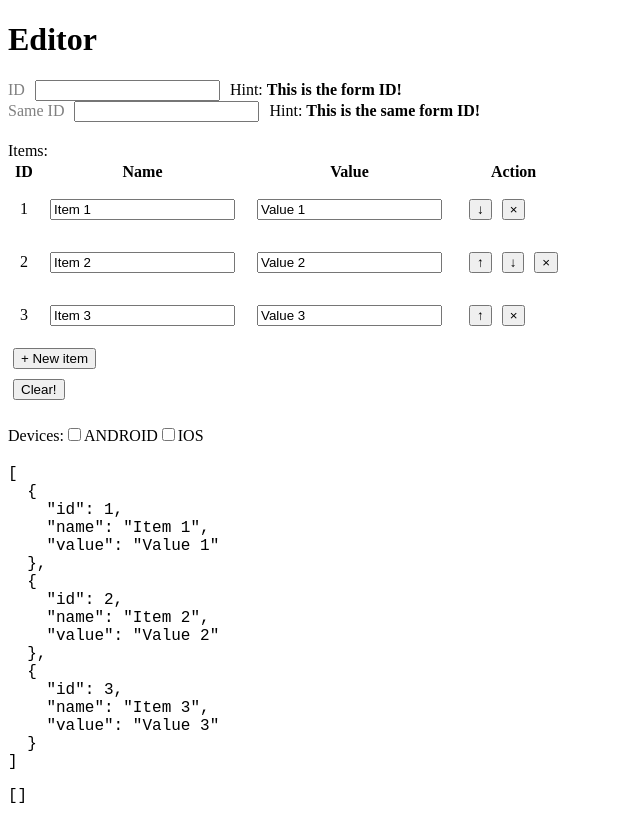
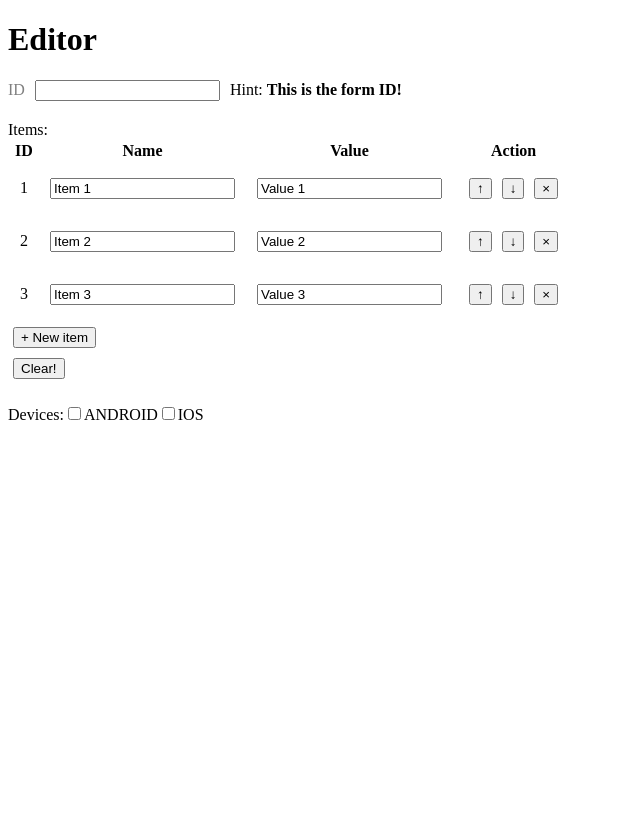
Before and after one commit to KarboniteKream/workshop-vue, a Vue app: page /#/editor in a window 1280 px wide. Shown: the whole page, without its empty margins (0-640 px from the left). After the commit the page ends 800 px from the top, so only its background shows below. Built offline with nearby package versions, Linux system fonts and the light colour scheme.

Commit message:
Keep only HTML and CSS

```diff
--- a/src/main/js/components/ShoutingInput.vue
+++ b/src/main/js/components/ShoutingInput.vue
@@ -1,11 +1,8 @@
 <template>
   <div>
-    <label class="label" :for="id">{{ label }}</label>
-    <input :id="id"
-           :value="value"
-           @input="startShouting($event.target.value)"
-           :disabled="disabled" />
-    <span class="hint">Hint: <slot></slot></span>
+    <label class="label" for="input">ID</label>
+    <input id="input" />
+    <span class="hint">Hint: <strong>This is the form ID!</strong></span>
   </div>
 </template>
 
--- a/src/main/js/views/Basic.vue
+++ b/src/main/js/views/Basic.vue
@@ -1,85 +1,74 @@
 <template>
   <div>
-    <h1 v-bind:style="customStyle"
-        v-bind:class="{ 'my-text': useCustomClass }">{{ eventTitle }}</h1>
+    <h1>WELCOME TO THE VUE WORKSHOP!</h1>
 
     <div class="input-box">
       <label for="input">Enter a value:</label>
-      <input id="input" v-model.trim="input" />
+      <input id="input" />
       <label for="times">Repeat this many times:</label>
-      <input id="times" v-model.number="times" type="number" />
+      <input id="times" value="1" type="number" />
       <br />
-      <span v-if="input">&uarr; This input is shouting: {{ repeatedInput.toUpperCase() }}</span>
+      <span>&uarr; This input is shouting: </span>
     </div>
 
     <div class="input-box">
       <label for="password">Enter a password to encrypt it:</label>
-      <input id="password" v-bind:value="password" v-on:change="superSafeEncrypt($event)" />
+      <input id="password" />
 
-      <div v-if="password">
-        <span v-if="!isEncrypted">&uarr; I can see the password 😲 It's <code>{{ password }}</code></span>
-        <span v-else>&uarr; I can't see the password 😞 Maybe it's <code>hunter2</code>?</span>
+      <div>
+        <span>&uarr; I can see the password 😲 It's <code></code></span>
+        <span>&uarr; I can't see the password 😞 Maybe it's <code>hunter2</code>?</span>
       </div>
     </div>
 
     <div class="input-box">
       <div>
         <label for="question">Ask me a yes/no question!</label>
-        <input id="question"
-               ref="questionInput"
-               v-model="question.value"
-               v-on:keyup.enter="answerQuestion()" />
-        <button v-on:click="answerQuestion()">Answer me!</button>
-        <Button v-on:click="focusQuestionInput()">Focus question input</Button>
+        <input id="question" />
+        <button>Answer me!</button>
+        <Button>Focus question input</Button>
       </div>
 
-      <span v-if="question.thinking">Thinking...</span>
-      <div v-else>
-        <img v-if="question.gif" :src="question.gif" alt="gif" />
-        <span v-else>{{ question.answer }}</span>
+      <span>Thinking...</span>
+      <div>
+        <img alt="gif" />
+        <span></span>
       </div>
     </div>
 
     <div>
-      <input id="feature-toggle" type="checkbox" v-model="advancedFeatures" />
+      <input id="feature-toggle" type="checkbox" />
       <label for="feature-toggle">Show advanced features</label>
     </div>
 
-    <template v-if="advancedFeatures">
+    <template>
       <div class="advanced-features">
         <label for="color">Font color</label>
-        <select id="color" v-model="colors.value">
-          <option v-for="color of colors.list" v-bind:key="color.value"
-                  v-bind:value="color.value">{{ color.name }}</option>
+        <select id="color">
+          <option value="orange">Orange</option>
+          <option value="#000">Black</option>
+          <option value="#ff00ff">Magenta</option>
         </select>
       </div>
 
-      <button v-on:click="useCustomClass = !useCustomClass">
-        {{ useCustomClass ? 'Disable' : 'Enable' }} custom class
+      <button>
+        Enable custom class
       </button>
     </template>
   </div>
 </template>
 
 <script>
-import axios from 'axios';
-
 export default {
   name: 'Basic',
   data() {
     return {
-      event: 'Workshop',
-      title: 'Vue',
-      input: '',
-      times: 1,
-      password: '',
       question: {
         value: '',
         thinking: false,
         answer: '',
         gif: '',
       },
-      advancedFeatures: false,
       colors: {
         value: 'orange',
         list: [
@@ -88,52 +77,7 @@ export default {
           { value: '#ff00ff', name: 'Magenta' },
         ]
       },
-      useCustomClass: false,
     };
-  },
-  created() {
-    console.log("Initializing...");
-  },
-  mounted() {
-    console.log("Done!");
-  },
-  methods: {
-    superSafeEncrypt(event) {
-      this.password = event.target.value.split('').map(() => '*').join('');
-    },
-    async answerQuestion() {
-      if (!this.question.value.includes('?')) {
-        this.question.answer = "That's not a question!";
-        this.question.gif = '';
-        return;
-      }
-
-      this.question.thinking = true;
-      const response = await axios.get('https://yesno.wtf/api');
-      this.question.answer = response.data.answer;
-      this.question.gif = response.data.image;
-      this.question.thinking = false;
-    },
-    focusQuestionInput() {
-      this.$refs.questionInput.focus();
-    },
-  },
-  computed: {
-    eventTitle() {
-      return `Welcome to the ${this.title} ${this.event}!`;
-    },
-    repeatedInput() {
-      return (this.input + ' ').repeat(this.times);
-    },
-    isEncrypted() {
-      return this.password.split('').every(letter => letter === '*');
-    },
-    customStyle() {
-      return {
-        color: this.colors.value,
-        textTransform: 'uppercase',
-      };
-    },
   },
 }
 </script>
--- a/src/main/js/views/Editor.vue
+++ b/src/main/js/views/Editor.vue
@@ -1,13 +1,10 @@
 <template>
   <div>
-    <h1>Editor<span v-if="formId"> (Form ID: {{ formId }})</span></h1>
+    <h1>Editor</h1>
 
     <div class="input-box">
-      <shouting-input label="ID" v-model="formId">
+      <shouting-input>
         <strong>This is the form ID!</strong>
-        <shouting-input label="Same ID" v-model="formId">
-          <strong>This is the same form ID!</strong>
-        </shouting-input>
       </shouting-input>
     </div>
 
@@ -23,35 +20,52 @@
       </thead>
 
       <tbody>
-        <tr v-for="(item, index) of items" :key="item.id">
-          <td>{{ item.id }}</td>
-          <td><input v-model="item.name" /></td>
-          <td><input v-model="item.value" /></td>
+        <tr>
+          <td>1</td>
+          <td><input value="Item 1" /></td>
+          <td><input value="Value 1" /></td>
           <td>
-            <button v-if="index > 0" @click="switchItems(index, index - 1)">&uarr;</button>
-            <button v-if="index < items.length - 1" @click="switchItems(index, index + 1)">&darr;</button>
-            <button @click="items.splice(index, 1)">&times;</button>
+            <button>&uarr;</button>
+            <button>&darr;</button>
+            <button>&times;</button>
+          </td>
+        </tr>
+        <tr>
+          <td>2</td>
+          <td><input value="Item 2" /></td>
+          <td><input value="Value 2" /></td>
+          <td>
+            <button>&uarr;</button>
+            <button>&darr;</button>
+            <button>&times;</button>
+          </td>
+        </tr>
+        <tr>
+          <td>3</td>
+          <td><input value="Item 3" /></td>
+          <td><input value="Value 3" /></td>
+          <td>
+            <button>&uarr;</button>
+            <button>&darr;</button>
+            <button>&times;</button>
           </td>
         </tr>
       </tbody>
     </table>
 
     <div>
-      <button @click="addItem()">+ New item</button>
+      <button>+ New item</button>
       <br />
-      <button @click="items = []">Clear!</button>
+      <button>Clear!</button>
     </div>
 
     <div class="input-box">
       <label>Devices:</label>
-      <template v-for="device of devices.list">
-        <input :id="device" type="checkbox" :value="device" v-model="devices.value" />
-        <label :for="device">{{ device }}</label>
-      </template>
+      <input id="ANDROID" type="checkbox" value="ANDROID" />
+      <label for="ANDROID">ANDROID</label>
+      <input id="IOS" type="checkbox" value="IOS" />
+      <label for="IOS">IOS</label>
     </div>
-
-    <pre>{{ items }}</pre>
-    <pre>{{ devices.value }}</pre>
   </div>
 </template>
 
@@ -65,7 +79,6 @@ export default {
   },
   data() {
     return {
-      formId: '',
       items: [
         {
           id: 1,
@@ -92,28 +105,6 @@ export default {
       },
     };
   },
-  watch: {
-    items(newValue, oldValue) {
-      const idSum = newValue.reduce((acc, item) => acc + item.id, 0);
-      console.log(`Sum of IDs is ${idSum}`);
-    },
-  },
-  methods: {
-    switchItems(idx1, idx2) {
-      const temp = this.items[idx1];
-      this.$set(this.items, idx1, this.items[idx2]);
-      this.$set(this.items, idx2, temp);
-    },
-    addItem() {
-      const id = Number(Math.random().toString().slice(2, 6));
-
-      this.items.push({
-        id,
-        name: `Item ${id}`,
-        value: `Value ${id}`,
-      });
-    },
-  },
 }
 </script>
 
```
